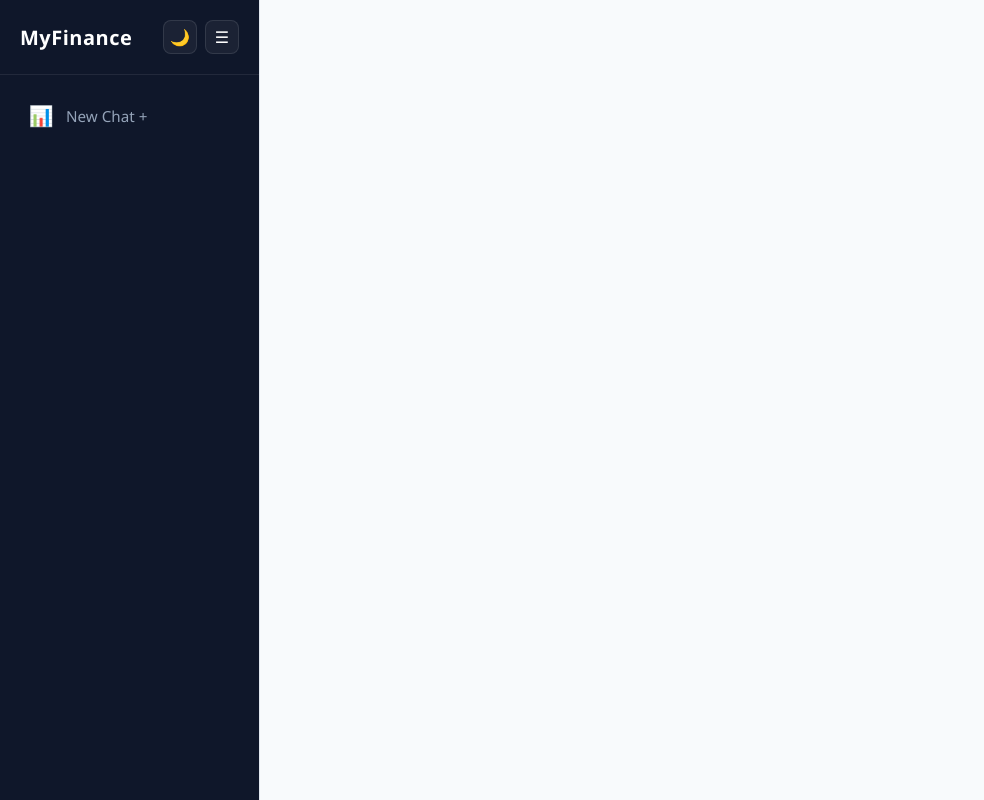
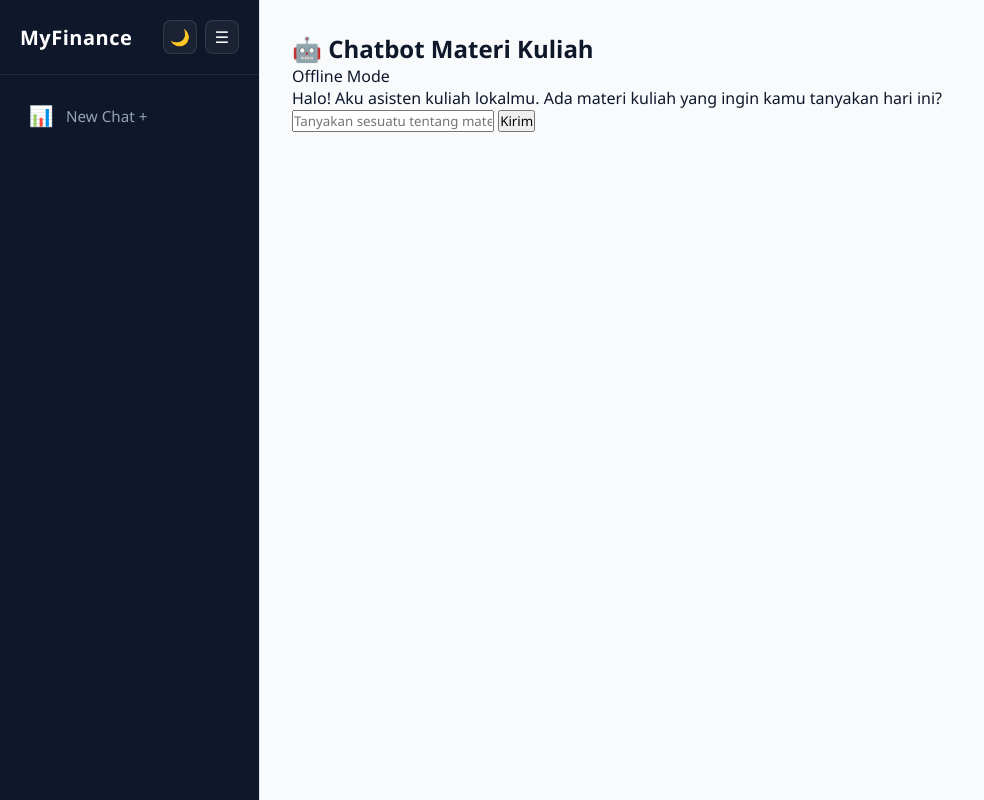
Before and after one commit to 230055Fawwaz/Chatbot-JKKD, a Flask app: page / in a window 1280 px wide. Shown: the whole page, without its empty margins (0-984 px from the left). Run offline with Flask 3, Linux system fonts and the light colour scheme.

Commit message:
Feat: Add chat web page

```diff
--- a/app/templates/chat.html
+++ b/app/templates/chat.html
@@ -8,14 +8,33 @@
 -->
 
 {% extends "base.html" %}
-{% block title %} <!-- Judul --> {% endblock %}
+
+{% block title %}Asisten Kuliah JKKD{% endblock %}
+
 {% block extra_css %}
-    <link rel="stylesheet"
-        href="{{ url_for('static', filename='css/chat.css') }}">
+    <link rel="stylesheet" href="{{ url_for('static', filename='css/chat.css') }}">
 {% endblock %}
+
 {% block content %}
-    <!-- Isi konten web -->
+<div class="chat-container">
+    <div class="chat-header">
+        <h2>🤖 Chatbot Materi Kuliah</h2>
+        <span class="status-badge">Offline Mode</span>
+    </div>
+
+    <div class="chat-box" id="chatBox">
+        <div class="message bot-message">
+            Halo! Aku asisten kuliah lokalmu. Ada materi kuliah yang ingin kamu tanyakan hari ini?
+        </div>
+    </div>
+
+    <form class="chat-input-area" id="chatForm">
+        <input type="text" id="userInput" placeholder="Tanyakan sesuatu tentang materi kuliah..." autocomplete="off" required>
+        <button type="submit" id="sendBtn">Kirim</button>
+    </form>
+</div>
 {% endblock %}
+
 {% block extra_js %}
     <script src="{{ url_for('static', filename='js/chat.js') }}"></script>
 {% endblock %}
```
